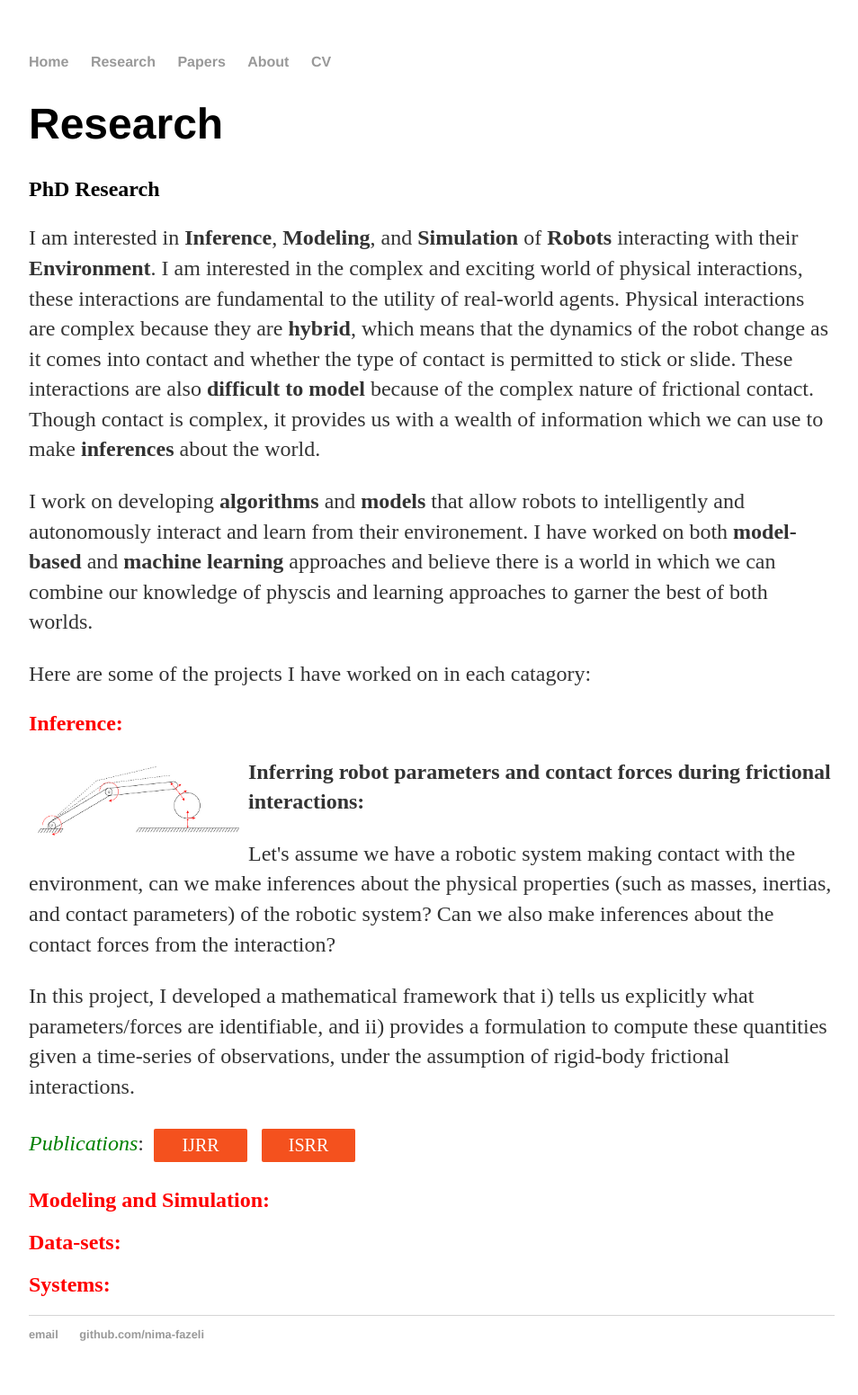
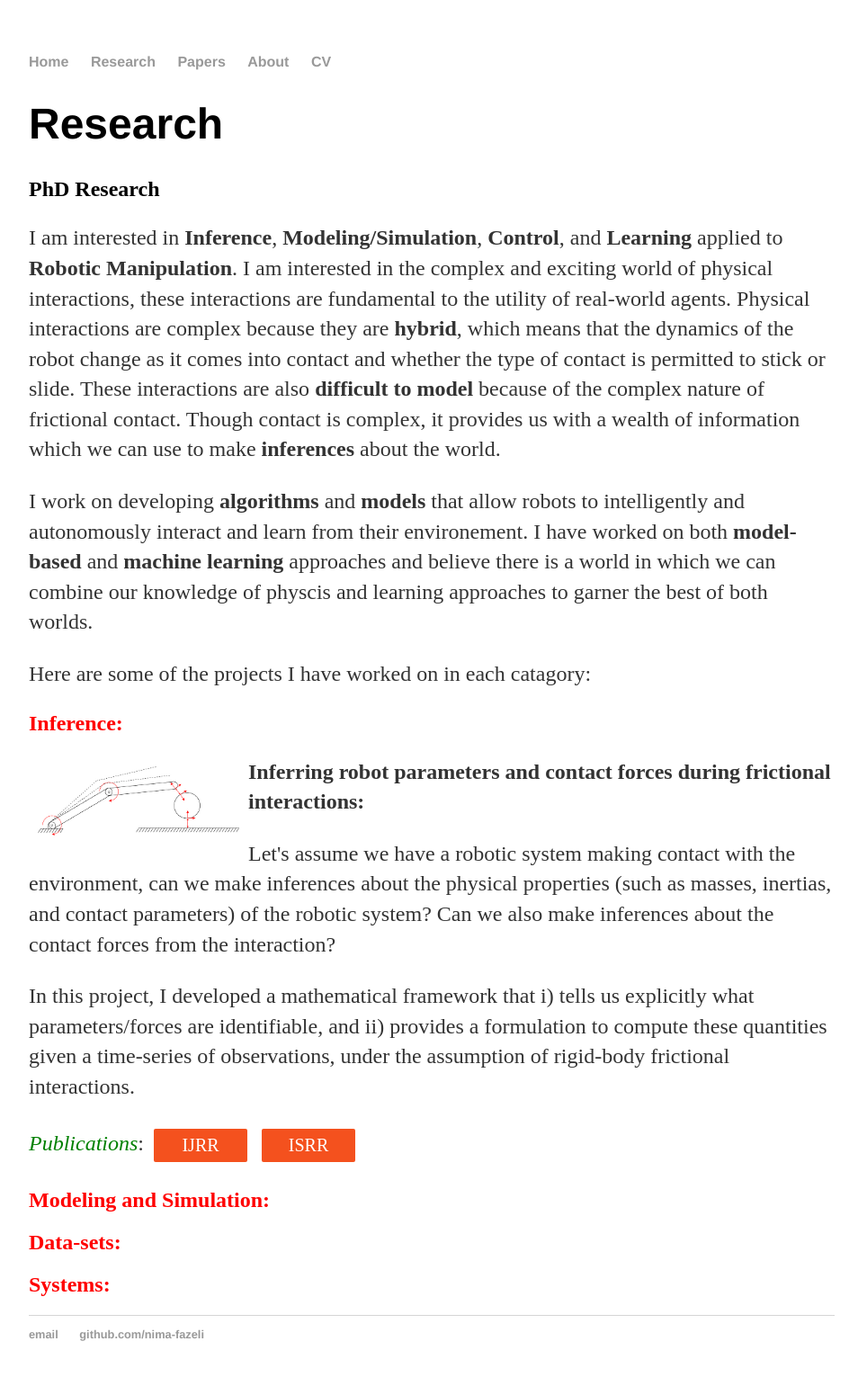
Before and after one commit to Nima-Fazeli/Nima-Fazeli.github.io, a Jekyll site: the page built from research/research.md, in a window 1280 px wide. Shown: the whole page at 90% size, without its empty margins (160-1114 px from the left). Built offline with Jekyll 4.4.1, drawn with Linux system fonts in a browser that asks for light colours.

Commit message:
wording correction

```diff
--- a/research/research.md
+++ b/research/research.md
@@ -12,9 +12,9 @@ permalink: Research.html
     </h2>
 
     <p>
-		I am interested in <strong>Inference</strong>, <strong>Modeling</strong>,
-		and <strong>Simulation</strong> of <strong>Robots</strong> interacting
-		with their <strong>Environment</strong>.
+		I am interested in <strong>Inference</strong>, <strong>Modeling/Simulation</strong>,
+		<strong>Control</strong>, and <strong>Learning</strong> applied to
+		<strong>Robotic Manipulation</strong>.
 		I am interested in the complex and exciting world of physical interactions,
 		these interactions are fundamental to the utility of real-world agents. Physical
 		interactions are complex because they are <strong>hybrid</strong>, which means
```
